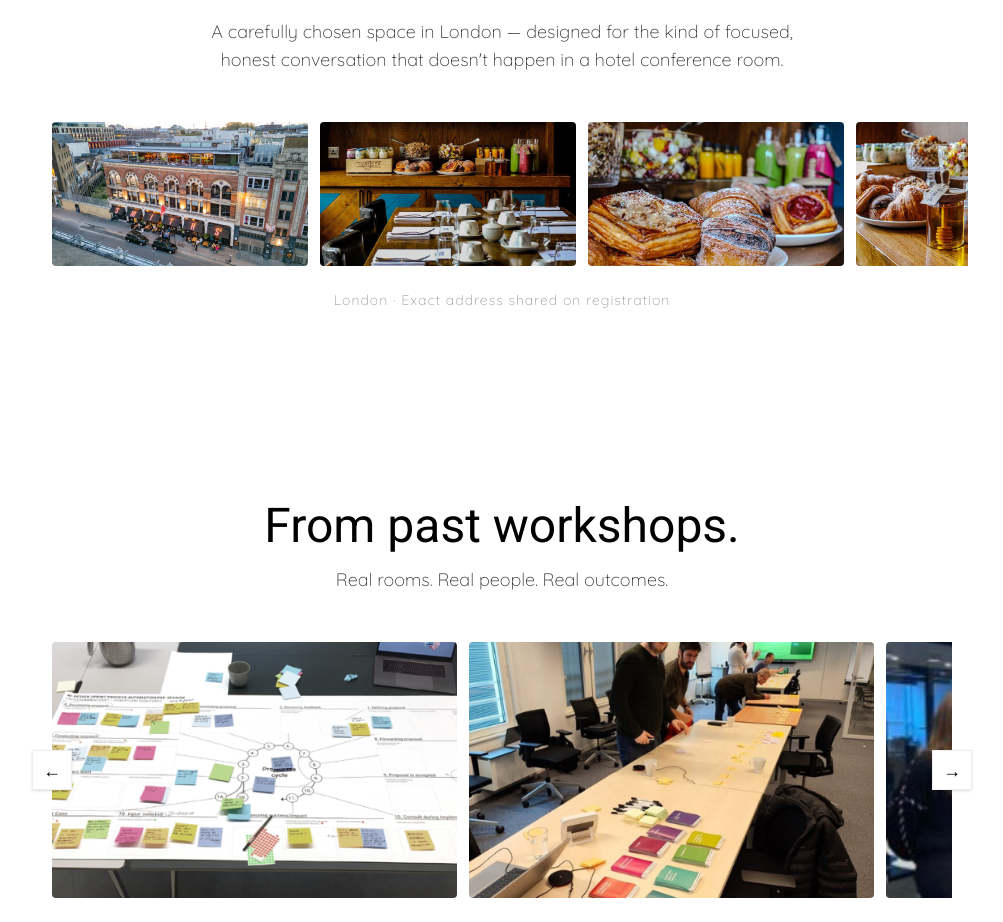
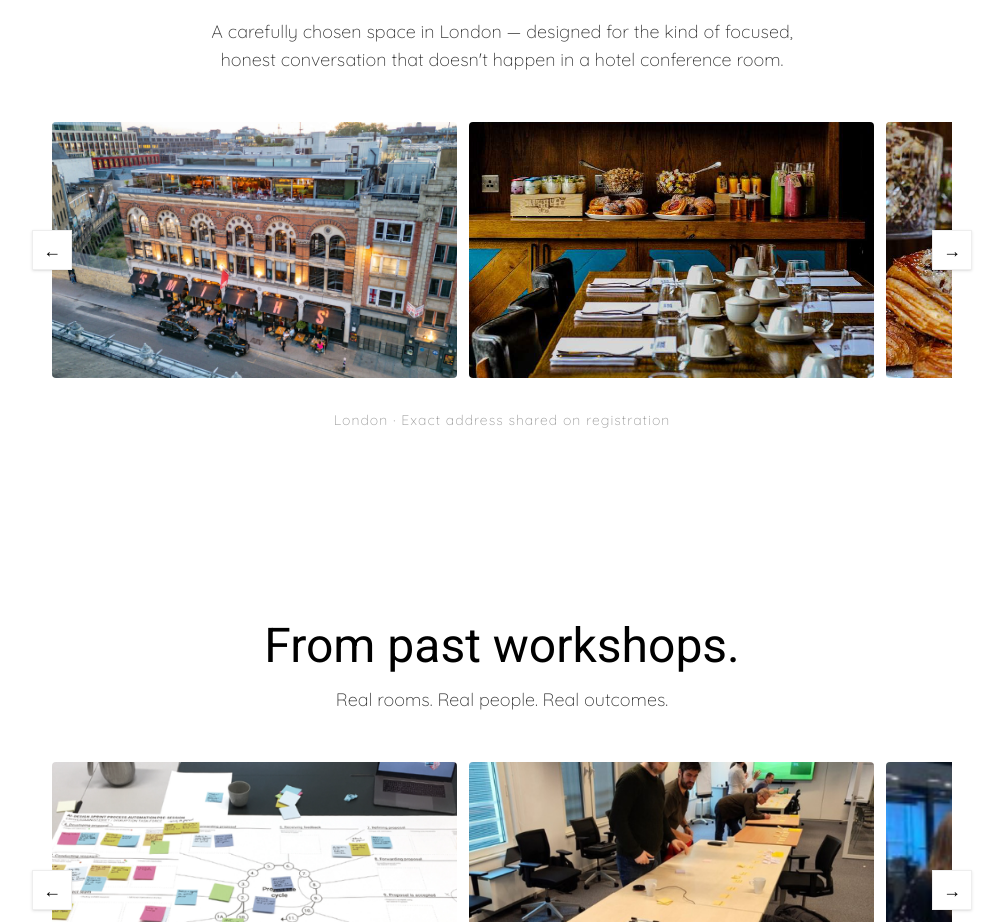
Before and after one commit to CollectiveIntelligenceCode/ai-confidence-day, a React (Vite) app: page / in a window 1280 px wide. Shown: the part 10080-11002 px from the top of the page, without its empty margins (138-1141 px from the left). Built offline with nearby package versions, Linux system fonts and the light colour scheme.

Commit message:
Update venue carousel to match workshop carousel styling with snap scrolling and navigation buttons

```diff
--- a/src/components/Variant7.tsx
+++ b/src/components/Variant7.tsx
@@ -6,6 +6,7 @@ import ShiftingCountdown from "./ui/countdown-timer";
 export default function Variant7() {
   const [openFaq, setOpenFaq] = useState<number | null>(null);
   const workshopCarouselRef = useRef<HTMLDivElement>(null);
+  const venueCarouselRef = useRef<HTMLDivElement>(null);
 
   const toggleFaq = (index: number) => {
     setOpenFaq(openFaq === index ? null : index);
@@ -440,17 +441,35 @@ export default function Variant7() {
           <p className="text-center text-lg text-brand-text/80 mb-12 max-w-[600px] mx-auto">
             A carefully chosen space in London — designed for the kind of focused, honest conversation that doesn't happen in a hotel conference room.
           </p>
-          <div className="flex overflow-x-auto gap-3 mb-4 pb-2 -mx-4 px-4">
+          <div className="relative mb-8">
+            <div
+              ref={venueCarouselRef}
+              className="flex gap-3 overflow-x-auto snap-x snap-mandatory [&::-webkit-scrollbar]:hidden"
+              style={{ scrollbarWidth: "none" }}
+            >
               {[
                 { src: "/03-SmithsofSmithfield (1) (1).jpg", alt: "Smiths of Smithfield venue" },
                 { src: "/3.png", alt: "Smiths of Smithfield venue" },
                 { src: "/4.png", alt: "Smiths of Smithfield venue" },
                 { src: "/5.png", alt: "Smiths of Smithfield venue" },
               ].map((photo, idx) => (
-              <div key={idx} className="flex-none w-64 aspect-video overflow-hidden bg-brand-border rounded">
-                <img src={photo.src} alt={photo.alt} className="w-full h-full object-cover" />
+                <div key={idx} className="flex-none w-[80%] md:w-[45%] snap-start">
+                  <img src={photo.src} alt={photo.alt} className="w-full h-64 object-cover rounded-sm" />
                 </div>
               ))}
+            </div>
+            <button
+              onClick={() => venueCarouselRef.current?.scrollBy({ left: -420, behavior: "smooth" })}
+              className="absolute left-0 top-1/2 -translate-y-1/2 -translate-x-5 w-10 h-10 bg-white border border-brand-border flex items-center justify-center text-brand-text hover:bg-brand-primary hover:text-white transition-colors shadow-sm z-10"
+            >
+              ←
+            </button>
+            <button
+              onClick={() => venueCarouselRef.current?.scrollBy({ left: 420, behavior: "smooth" })}
+              className="absolute right-0 top-1/2 -translate-y-1/2 translate-x-5 w-10 h-10 bg-white border border-brand-border flex items-center justify-center text-brand-text hover:bg-brand-primary hover:text-white transition-colors shadow-sm z-10"
+            >
+              →
+            </button>
           </div>
           <p className="text-center text-sm text-brand-text/40 tracking-[1px] mt-4">London · Exact address shared on registration</p>
         </div>
--- a/src/components/consultants/ConsultantVariant7.tsx
+++ b/src/components/consultants/ConsultantVariant7.tsx
@@ -6,6 +6,7 @@ import ShiftingCountdown from "../ui/countdown-timer";
 export default function ConsultantVariant7() {
   const [openFaq, setOpenFaq] = useState<number | null>(null);
   const workshopCarouselRef = useRef<HTMLDivElement>(null);
+  const venueCarouselRef = useRef<HTMLDivElement>(null);
 
   const toggleFaq = (index: number) => {
     setOpenFaq(openFaq === index ? null : index);
@@ -427,17 +428,35 @@ export default function ConsultantVariant7() {
             A carefully chosen space in London — designed for the kind of focused, honest conversation that doesn't happen in a hotel conference room.
           </p>
 
-          <div className="flex overflow-x-auto gap-3 mb-4 pb-2 -mx-4 px-4">
+          <div className="relative mb-8">
+            <div
+              ref={venueCarouselRef}
+              className="flex gap-3 overflow-x-auto snap-x snap-mandatory [&::-webkit-scrollbar]:hidden"
+              style={{ scrollbarWidth: "none" }}
+            >
               {[
                 { src: "/03-SmithsofSmithfield (1) (1).jpg", alt: "Smiths of Smithfield venue" },
                 { src: "/3.png", alt: "Smiths of Smithfield venue" },
                 { src: "/4.png", alt: "Smiths of Smithfield venue" },
                 { src: "/5.png", alt: "Smiths of Smithfield venue" },
               ].map((photo, idx) => (
-              <div key={idx} className="flex-none w-64 aspect-video overflow-hidden bg-brand-border rounded">
-                <img src={photo.src} alt={photo.alt} className="w-full h-full object-cover" />
+                <div key={idx} className="flex-none w-[80%] md:w-[45%] snap-start">
+                  <img src={photo.src} alt={photo.alt} className="w-full h-64 object-cover rounded-sm" />
                 </div>
               ))}
+            </div>
+            <button
+              onClick={() => venueCarouselRef.current?.scrollBy({ left: -420, behavior: "smooth" })}
+              className="absolute left-0 top-1/2 -translate-y-1/2 -translate-x-5 w-10 h-10 bg-white border border-brand-border flex items-center justify-center text-brand-text hover:bg-brand-primary hover:text-white transition-colors shadow-sm z-10"
+            >
+              ←
+            </button>
+            <button
+              onClick={() => venueCarouselRef.current?.scrollBy({ left: 420, behavior: "smooth" })}
+              className="absolute right-0 top-1/2 -translate-y-1/2 translate-x-5 w-10 h-10 bg-white border border-brand-border flex items-center justify-center text-brand-text hover:bg-brand-primary hover:text-white transition-colors shadow-sm z-10"
+            >
+              →
+            </button>
           </div>
 
           <p className="text-center text-sm text-brand-text/40 tracking-[1px] mt-4">London · Exact address shared on registration</p>
```
Lines whose indentation alone changed are shown as unchanged.
